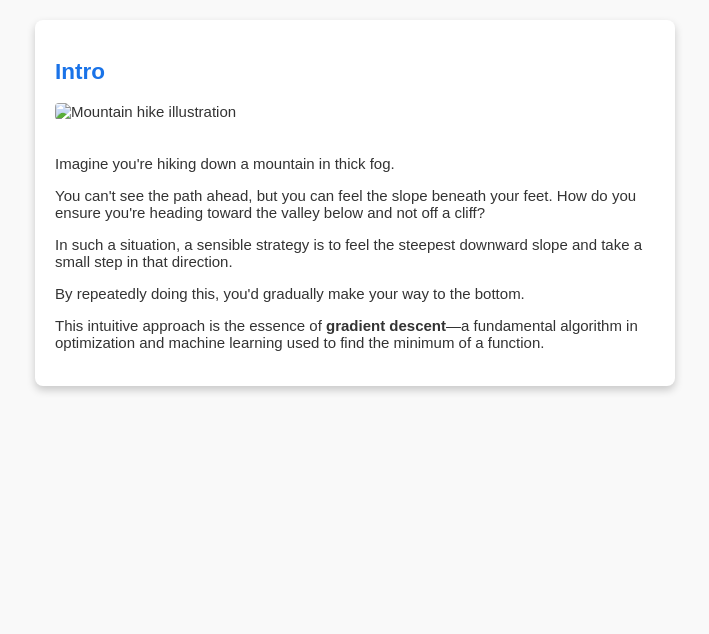
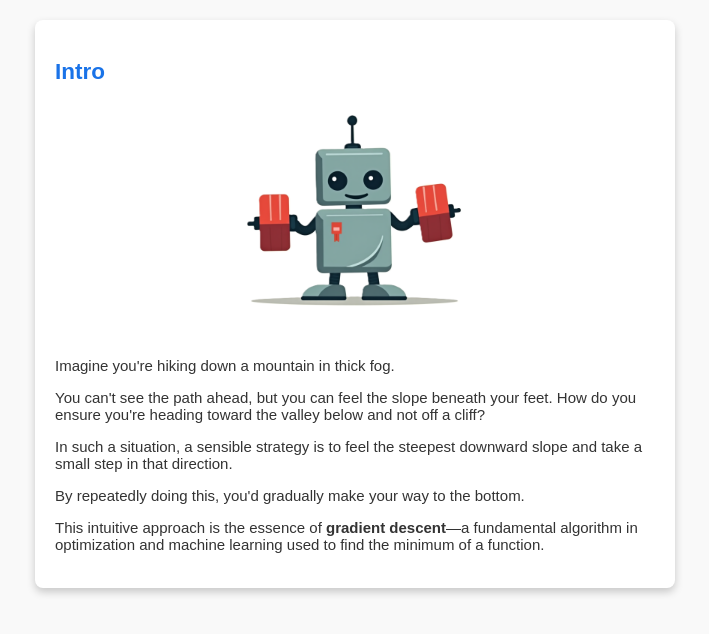
Before and after one commit to Sebonauth/Lesson-1-Understanding-the-Basics-of-Gradient-Descent, a plain HTML site: page index.html in a window 1280 px wide. Shown: the whole page, without its empty margins (285-994 px from the left). Drawn offline with Linux system fonts and the light colour scheme.

Commit message:
Update index.html

```diff
--- a/index.html
+++ b/index.html
@@ -39,7 +39,7 @@
         <section class="intro-section">
             <h2>Intro</h2>
             <!-- Replace placeholder with an actual image reference -->
-            <img src="images/practice_robot.png.jpg" alt="Mountain hike illustration" class="image-placeholder">
+            <img src="images/practice_robot.png" alt="Mountain hike illustration" class="image-placeholder">
             <p>Imagine you're hiking down a mountain in thick fog.</p>
             <p>You can't see the path ahead, but you can feel the slope beneath your feet. How do you ensure you're heading toward the valley below and not off a cliff?</p>
             <p>In such a situation, a sensible strategy is to feel the steepest downward slope and take a small step in that direction.</p>
```
